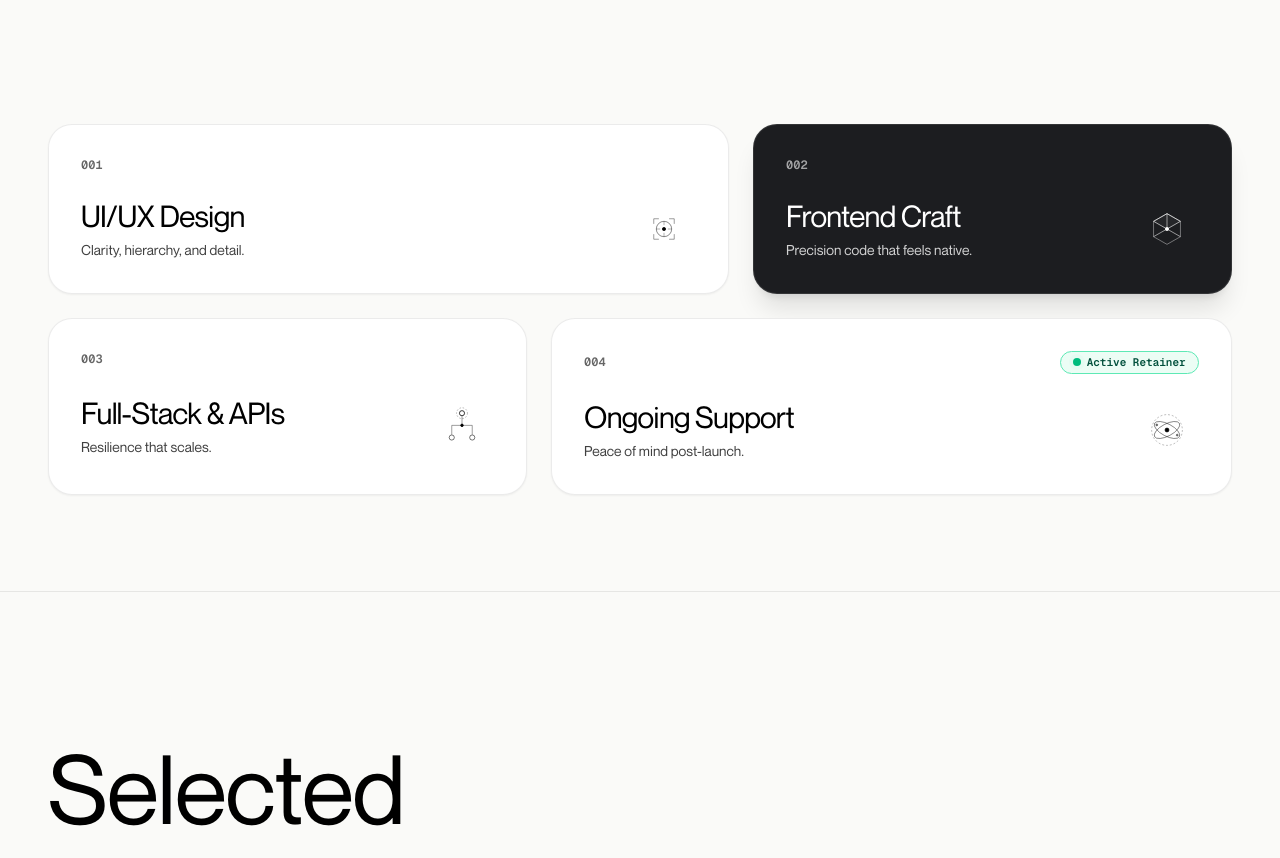
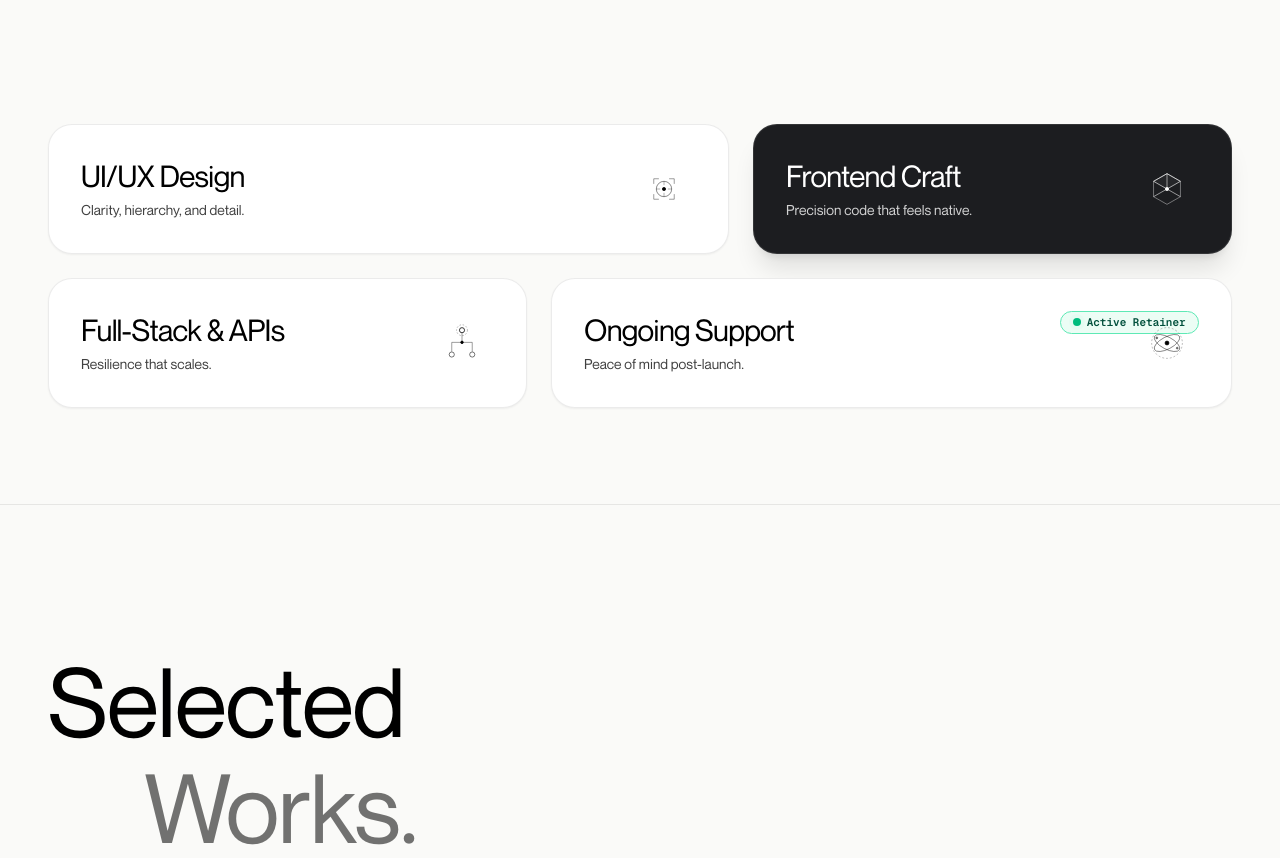
Before and after one commit to Juanpa571/portfolio, a React (Vite) app: page / in a window 1280 px wide. Shown: the part 1880-2738 px from the top of the page. Built offline with nearby package versions, Linux system fonts and the light colour scheme.

Commit message:
fix(services): remove decorative number tags (001-004) from bento cards

```diff
--- a/src/components/sections/Services.tsx
+++ b/src/components/sections/Services.tsx
@@ -113,15 +113,9 @@ export const Services: React.FC = () => {
             <TiltCard
               maxTilt={3}
               scale={1.01}
-              className="p-6 sm:p-8 rounded-3xl bg-white border border-black/[0.08] shadow-xs hover:shadow-xl hover:border-black/20 transition-all duration-300 flex flex-col justify-between h-full group cursor-pointer"
+              className="p-6 sm:p-8 rounded-3xl bg-white border border-black/[0.08] shadow-xs hover:shadow-xl hover:border-black/20 transition-all duration-300 flex flex-col justify-center h-full group cursor-pointer"
               data-interactive
             >
-              <div className="flex justify-between items-center mb-6">
-                <span className="text-xs font-mono text-black/60 group-hover:text-black transition-colors font-semibold">
-                  001
-                </span>
-              </div>
-
               <div className="flex items-center justify-between gap-6 my-auto">
                 <div className="space-y-1.5">
                   <h3 className="text-2xl sm:text-3xl font-normal sm:font-medium font-display text-black tracking-tight group-hover:translate-x-1 transition-transform">
@@ -161,15 +155,9 @@ export const Services: React.FC = () => {
             <TiltCard
               maxTilt={3}
               scale={1.01}
-              className="p-6 sm:p-8 rounded-3xl bg-[#1C1D20] text-white border border-white/10 shadow-xl hover:shadow-2xl hover:border-white/25 transition-all duration-300 flex flex-col justify-between h-full group cursor-pointer"
+              className="p-6 sm:p-8 rounded-3xl bg-[#1C1D20] text-white border border-white/10 shadow-xl hover:shadow-2xl hover:border-white/25 transition-all duration-300 flex flex-col justify-center h-full group cursor-pointer"
               data-interactive
             >
-              <div className="flex justify-between items-center mb-6">
-                <span className="text-xs font-mono text-white/60 group-hover:text-white transition-colors font-semibold">
-                  002
-                </span>
-              </div>
-
               <div className="flex items-center justify-between gap-6 my-auto">
                 <div className="space-y-1.5">
                   <h3 className="text-2xl sm:text-3xl font-normal sm:font-medium font-display text-white tracking-tight group-hover:translate-x-1 transition-transform">
@@ -211,15 +199,9 @@ export const Services: React.FC = () => {
             <TiltCard
               maxTilt={3}
               scale={1.01}
-              className="p-6 sm:p-8 rounded-3xl bg-white border border-black/[0.08] shadow-xs hover:shadow-xl hover:border-black/20 transition-all duration-300 flex flex-col justify-between h-full group cursor-pointer"
+              className="p-6 sm:p-8 rounded-3xl bg-white border border-black/[0.08] shadow-xs hover:shadow-xl hover:border-black/20 transition-all duration-300 flex flex-col justify-center h-full group cursor-pointer"
               data-interactive
             >
-              <div className="flex justify-between items-center mb-6">
-                <span className="text-xs font-mono text-black/60 group-hover:text-black transition-colors font-semibold">
-                  003
-                </span>
-              </div>
-
               <div className="flex items-center justify-between gap-6 my-auto">
                 <div className="space-y-1.5">
                   <h3 className="text-2xl sm:text-3xl font-normal sm:font-medium font-display text-black tracking-tight group-hover:translate-x-1 transition-transform">
@@ -257,13 +239,11 @@ export const Services: React.FC = () => {
             <TiltCard
               maxTilt={3}
               scale={1.01}
-              className="p-6 sm:p-8 rounded-3xl bg-white border border-black/[0.08] shadow-xs hover:shadow-xl hover:border-black/20 transition-all duration-300 flex flex-col justify-between h-full group cursor-pointer"
+              className="p-6 sm:p-8 rounded-3xl bg-white border border-black/[0.08] shadow-xs hover:shadow-xl hover:border-black/20 transition-all duration-300 flex flex-col justify-center h-full group cursor-pointer relative"
               data-interactive
             >
-              <div className="flex justify-between items-center mb-6">
-                <span className="text-xs font-mono text-black/60 group-hover:text-black transition-colors font-semibold">
-                  004
-                </span>
+              {/* Active Retainer Status Badge */}
+              <div className="absolute top-6 right-6 sm:top-8 sm:right-8">
                 <span className="text-[11px] font-mono px-3 py-0.5 rounded-full bg-emerald-50 text-emerald-900 border border-emerald-300 font-semibold flex items-center gap-1.5">
                   <span className="relative flex h-2 w-2">
                     <span className="animate-ping absolute inline-flex h-full w-full rounded-full bg-emerald-400 opacity-75"></span>
```
